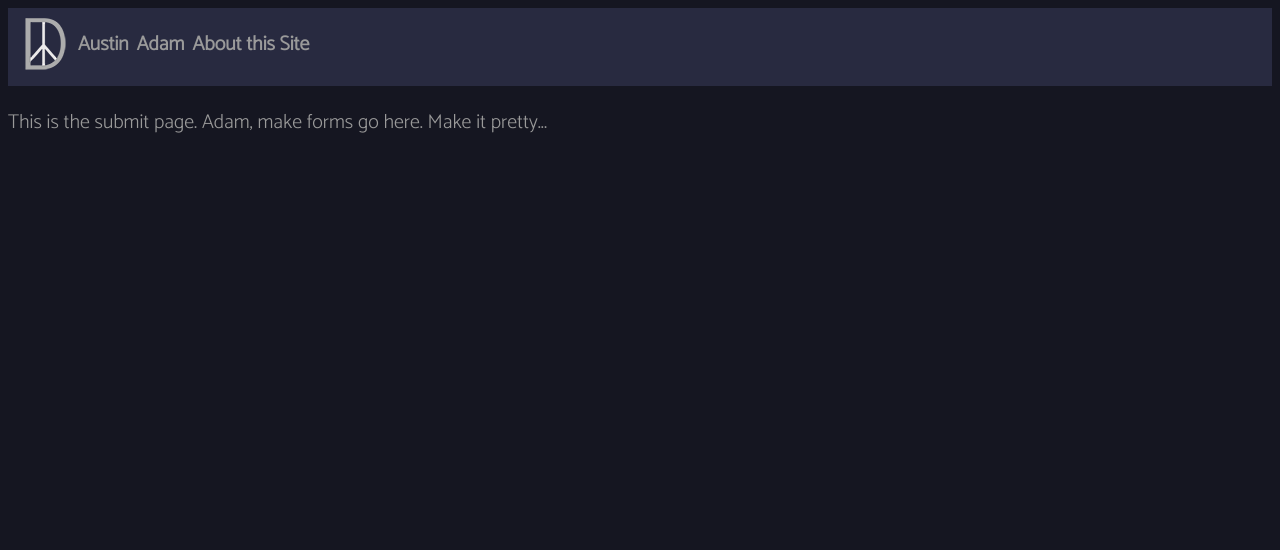
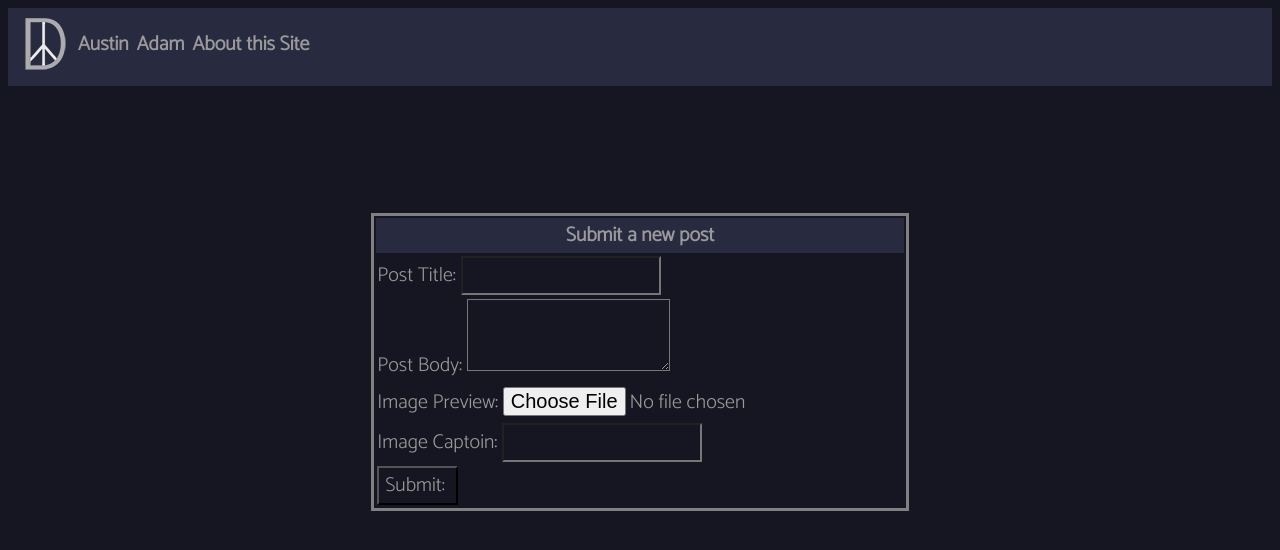
Before and after one commit to adam10414/digitalpeace.net, a Flask app: page /submit in a window 1280 px wide. Shown: the top 550 px of the page. Run offline with Flask 2, Linux system fonts and the light colour scheme; lists and menus that the app fills with data are empty.

Commit message:
Basic form, no functionality.

```diff
--- a/website/app.py
+++ b/website/app.py
@@ -2,9 +2,9 @@
 This Flask app contains all of the routes necessary to run digitalpeace.net
 """
 
-from flask import Flask, render_template, request
-from flask_wtf import FlaskForm
-from wtforms import StringField, SubmitField
+from flask import Flask, render_template
+
+from .forms import NewPostSubmissionForm
 
 server = Flask(__name__, static_url_path='/static')
 server.config['SECRET_KEY'] = 'my_secret'
@@ -25,9 +25,27 @@ def adam():
     return render_template('adam.html')
 
 
-@server.route('/submit')
+#TODO:
+#Add a guest page for randos on the internet to post to. (Low priority)
+
+
+@server.route('/submit', methods=['GET', 'POST'])
 def submit_post():
-    return render_template('submit.html')
+
+    new_post = NewPostSubmissionForm()
+
+    #TODO:
+    #Add logic to determine user, and post to the appropriate page.
+    #If no user is logged in, then it should post the guest page.
+    #Limit number of posts by IP. (3 posts should be enough for testing.)
+
+    if new_post.validate_on_submit():
+        post_title = new_post.title()
+        post_body = new_post.post_body
+        post_iamge = new_post.image
+        post_image_caption = new_post.image_caption
+
+    return render_template('submit.html', template_form=new_post)
 
 
 @server.errorhandler(404)
--- /dev/null
+++ b/website/forms.py
@@ -0,0 +1,17 @@
+from flask_wtf import FlaskForm
+from wtforms import StringField, TextAreaField, FileField, SubmitField
+from wtforms.validators import DataRequired
+
+
+class NewPostSubmissionForm(FlaskForm):
+    title = StringField('Post Title: ', validators=[
+        DataRequired(),
+    ])
+
+    post_body = TextAreaField('Post Body: ', validators=[DataRequired()])
+
+    image = FileField('Image Preview: ', validators=[DataRequired()])
+
+    image_caption = StringField('Image Captoin: ', validators=[DataRequired()])
+
+    submit = SubmitField('Submit: ')
--- a/website/static/css/submit.css
+++ b/website/static/css/submit.css
@@ -35,3 +35,17 @@
     background-color: #282a40;
     display: block;
 }
+
+.submission_table{
+    border-style: solid;
+    margin-left: auto;
+    margin-right: auto;
+    margin-top: 10%;
+}
+
+.submit_title{
+    background-color: #282a40;
+}
+
+.submission_table tbody tr{
+}
--- a/website/templates/submit.html
+++ b/website/templates/submit.html
@@ -8,5 +8,24 @@
 {%endblock%}
 
 {%block content%}
-<p>This is the submit page. Adam, make forms go here. Make it pretty...</p>
+<table class='submission_table'>
+    <tr>
+        <th class='submit_title'>Submit a new post</th>
+    </tr>
+    <tr>
+        <td>{{template_form.title.label}} {{template_form.title}}</td>
+    </tr>
+    <tr>
+        <td>{{template_form.post_body.label}} {{template_form.post_body}}</td>
+    </tr>
+    <tr>
+        <td>{{template_form.image.label}} {{template_form.image}}</td>
+    </tr>
+    <tr>
+        <td>{{template_form.image_caption.label}} {{template_form.image_caption}}</td>
+    </tr>
+    <tr>
+        <td>{{template_form.submit}}</td>
+    </tr>
+</table>
 {%endblock%}
```
Also changed, not shown: website/__init__.py (added).
